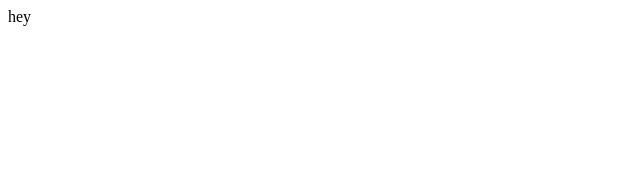
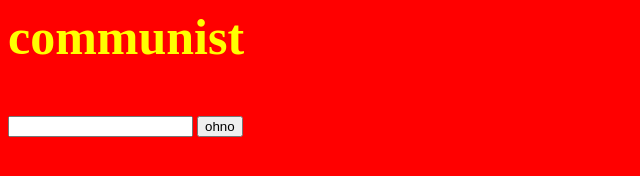
Before and after one commit to tangent-theta/C_server, a plain HTML site: page www/index.html in a window 1280 px wide. Shown: the whole page, without its empty margins (0-640 px from the left). Drawn offline with Linux system fonts and the light colour scheme.

```diff
--- a/www/index.html
+++ b/www/index.html
@@ -1,7 +1,12 @@
 <html>
 	<head>
+		<link href="style.css" rel="stylesheet">
 	</head>
 	<body>
-		<p>hey</p>
+		<p>communist</p>
+		<form method="post">
+			<input name="content"></input>
+			<button type="submit">ohno</button>
+		</form>
 	</body>
 </html>
--- /dev/null
+++ b/www/style.css
@@ -0,0 +1,8 @@
+body{
+	background-color: red;
+}
+p{
+	color: yellow;
+	font-size: 50px;
+	font-weight: 700;
+}
```
Also changed, not shown: 3 other files.
